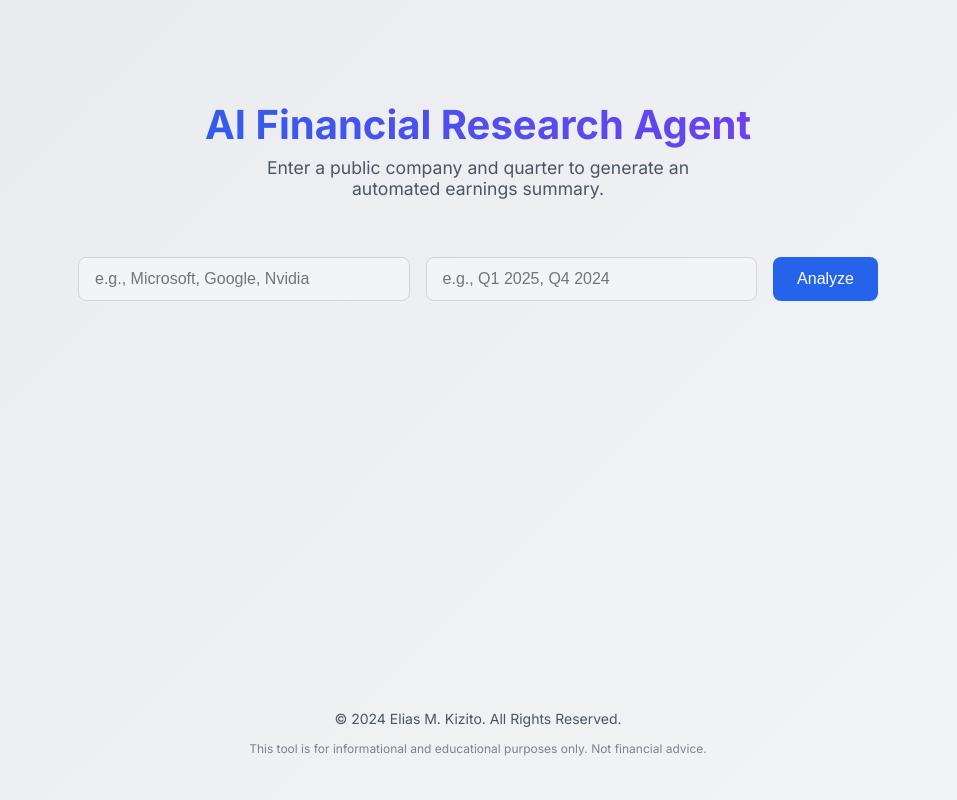
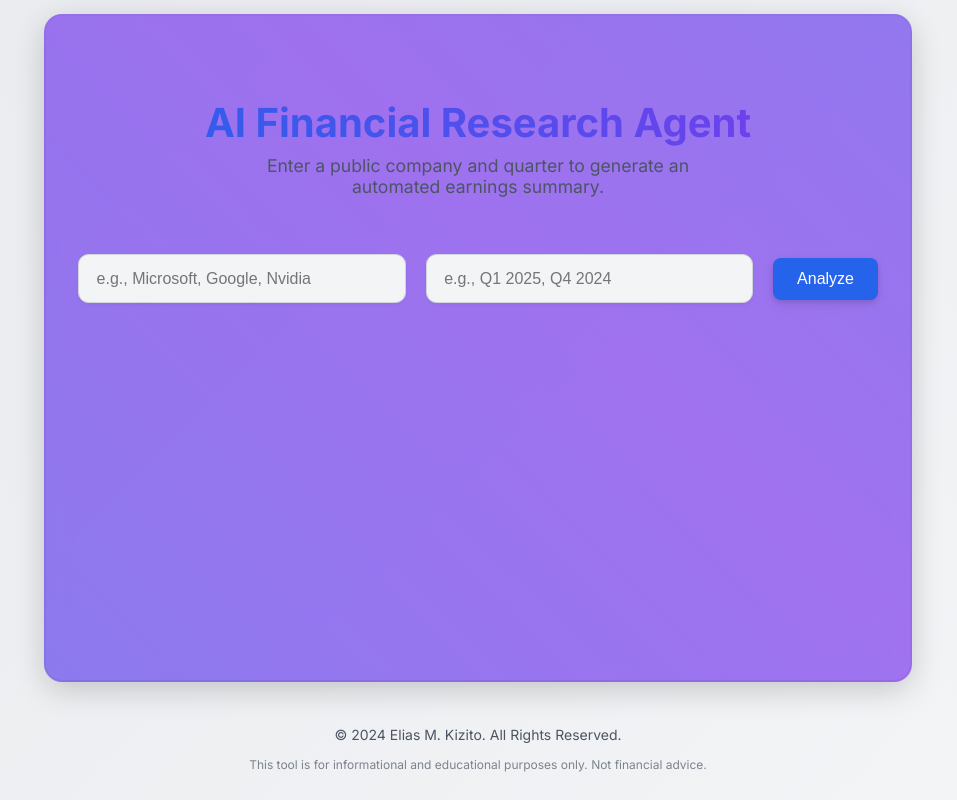
Before and after one commit to eliasmukasa/financial-agent, a Flask app: page / in a window 1280 px wide. Shown: the whole page, without its empty margins (162-1119 px from the left). Run offline with Flask 3, Linux system fonts and the light colour scheme.

Commit message:
Implement UI enhancements based on user request
This commit introduces several visual improvements to the application as per the user's request:

- Added a glassmorphism effect (background, shadow, blur) to the main container.
- Enhanced the input form with better spacing, padding, and subtle borders.
- Implemented a fade-in/slide-down animation for the header.
- Improved button styling with shadows and a click effect.
- Added a subtle glow to the loader.
- Implemented a hover/pop effect for the results container.
- Added a subtle gradient border to the main container.
- Included mobile responsiveness adjustments for better viewing on smaller devices.
- Added a placeholder link for a favicon in the HTML head.

```diff
--- a/static/style.css
+++ b/static/style.css
@@ -79,6 +79,65 @@ body {
     display: flex;
     flex-direction: column;
     justify-content: center;
+
+    /* --- Glassmorphism Effect --- */
+    background-color: rgba(255, 255, 255, 0.05); /* Very subtle white background */
+    backdrop-filter: blur(10px);
+    -webkit-backdrop-filter: blur(10px); /* Safari support */
+    border-radius: 1rem; /* Softer edges */
+    /* border: 1px solid rgba(255, 255, 255, 0.1); */ /* Replaced by gradient border */
+    box-shadow: 0 8px 32px 0 rgba(0, 0, 0, 0.2); /* Softer, more spread out shadow */
+    padding: 2rem; /* Add padding if not already sufficient */
+    position: relative; /* Needed for pseudo-element positioning */
+    z-index: 1; /* Ensure content is above pseudo-element */
+}
+
+/* Gradient Border for Container */
+.container::before {
+    content: "";
+    position: absolute;
+    top: -2px; left: -2px; right: -2px; bottom: -2px; /* Adjust thickness of border via these values */
+    background: linear-gradient(45deg, var(--header-gradient-start), var(--header-gradient-end), var(--header-gradient-start));
+    background-size: 400% 400%;
+    animation: gradient-animation 10s ease infinite; /* Reuse existing gradient animation */
+    border-radius: calc(1rem + 2px); /* Match container's border-radius + border thickness */
+    z-index: -1; /* Place behind the container's content */
+    opacity: 0.7; /* Make it subtle */
+}
+
+
+/* Adjust padding for body if container has padding now */
+body {
+    font-family: 'Inter', sans-serif;
+    color: var(--text-primary);
+    margin: 0;
+    /* padding: 2rem; Remove or adjust if container has padding */
+    box-sizing: border-box;
+    display: flex;
+    flex-direction: column;
+    align-items: center;
+    min-height: 100vh;
+    background: linear-gradient(-45deg, var(--background-gradient-start), var(--background-gradient-end), var(--background-gradient-start));
+    background-size: 400% 400%;
+    animation: gradient-animation 15s ease infinite;
+    transition: background-color 0.3s ease;
+    padding: 1rem; /* Added some padding to body to ensure container doesn't touch screen edges */
+}
+
+/* --- Header Animation --- */
+@keyframes fadeInSlideDown {
+    from {
+        opacity: 0;
+        transform: translateY(-20px);
+    }
+    to {
+        opacity: 1;
+        transform: translateY(0);
+    }
+}
+
+header { /* Apply animation to the header container */
+    animation: fadeInSlideDown 0.8s ease-out forwards;
 }
 
 header h1 {
@@ -102,20 +161,22 @@ header p {
 
 .input-form {
     display: grid;
-    grid-template-columns: 1fr 1fr auto;
-    gap: 1rem;
+    grid-template-columns: 1fr 1fr auto; /* Existing layout */
+    gap: 1.25rem; /* Slightly increased gap for better spacing */
     margin: 2.5rem 0;
+    align-items: center; /* Align items vertically for a cleaner look */
 }
 
 .input-form input {
-    padding: 0.75rem 1rem;
+    padding: 0.9rem 1.1rem; /* Increased padding for a more substantial feel */
     font-size: 1rem;
-    border: 1px solid var(--border-color);
-    border-radius: 0.5rem;
+    border: 1px solid var(--border-color); /* Existing border */
+    border-radius: 0.65rem; /* Slightly more rounded corners */
     background-color: var(--input-background);
     color: var(--text-primary);
     outline: none;
     transition: all 0.2s ease-in-out;
+    box-shadow: 0 2px 4px rgba(0,0,0,0.05); /* Subtle shadow for depth */
 }
 
 .input-form input:focus {
@@ -132,17 +193,26 @@ header p {
     background-color: var(--button-background);
     color: white;
     cursor: pointer;
-    transition: background-color 0.2s, transform 0.2s;
+    transition: background-color 0.2s, transform 0.2s, box-shadow 0.2s; /* Added box-shadow to transition */
+    box-shadow: 0 4px 12px rgba(0, 0, 0, 0.1), 0 2px 4px rgba(0,0,0,0.1); /* Subtle shadow for depth */
 }
 
 #analyze-button:hover {
     background-color: var(--button-hover-background);
-    transform: translateY(-2px);
+    transform: translateY(-2px); /* Existing hover effect */
+    box-shadow: 0 6px 16px rgba(0, 0, 0, 0.15), 0 3px 6px rgba(0,0,0,0.12); /* Enhanced shadow on hover */
 }
+
+#analyze-button:active { /* Style for when the button is clicked */
+    transform: translateY(-1px) scale(0.98); /* Slight press down and scale effect */
+    box-shadow: 0 2px 8px rgba(0, 0, 0, 0.1), 0 1px 2px rgba(0,0,0,0.08); /* Reduced shadow on click */
+}
+
 #analyze-button:disabled {
     background-color: var(--button-disabled-background);
     cursor: not-allowed;
     transform: translateY(0);
+    box-shadow: none; /* Remove shadow when disabled */
 }
 
 
--- a/templates/index.html
+++ b/templates/index.html
@@ -5,6 +5,7 @@
     <meta name="viewport" content="width=device-width, initial-scale=1.0">
     <title>AI Financial Agent</title>
     <link rel="stylesheet" href="/static/style.css">
+    <link rel="icon" href="/static/favicon.ico" type="image/x-icon">
     <link rel="preconnect" href="https://fonts.googleapis.com">
     <link rel="preconnect" href="https://fonts.gstatic.com" crossorigin>
     <link href="https://fonts.googleapis.com/css2?family=Inter:wght@400;500;700&display=swap" rel="stylesheet">
```
Also changed, not shown: other parts of static/style.css (+81 -1 lines).
